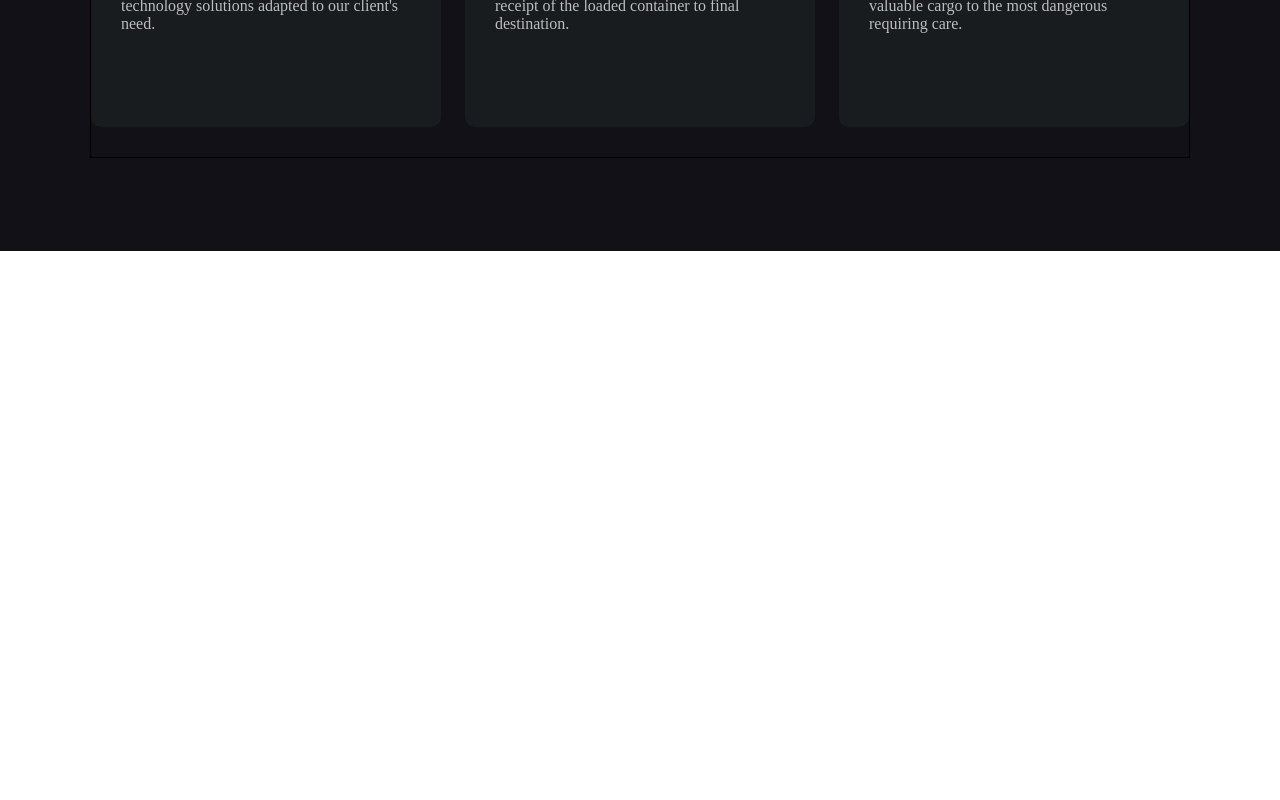
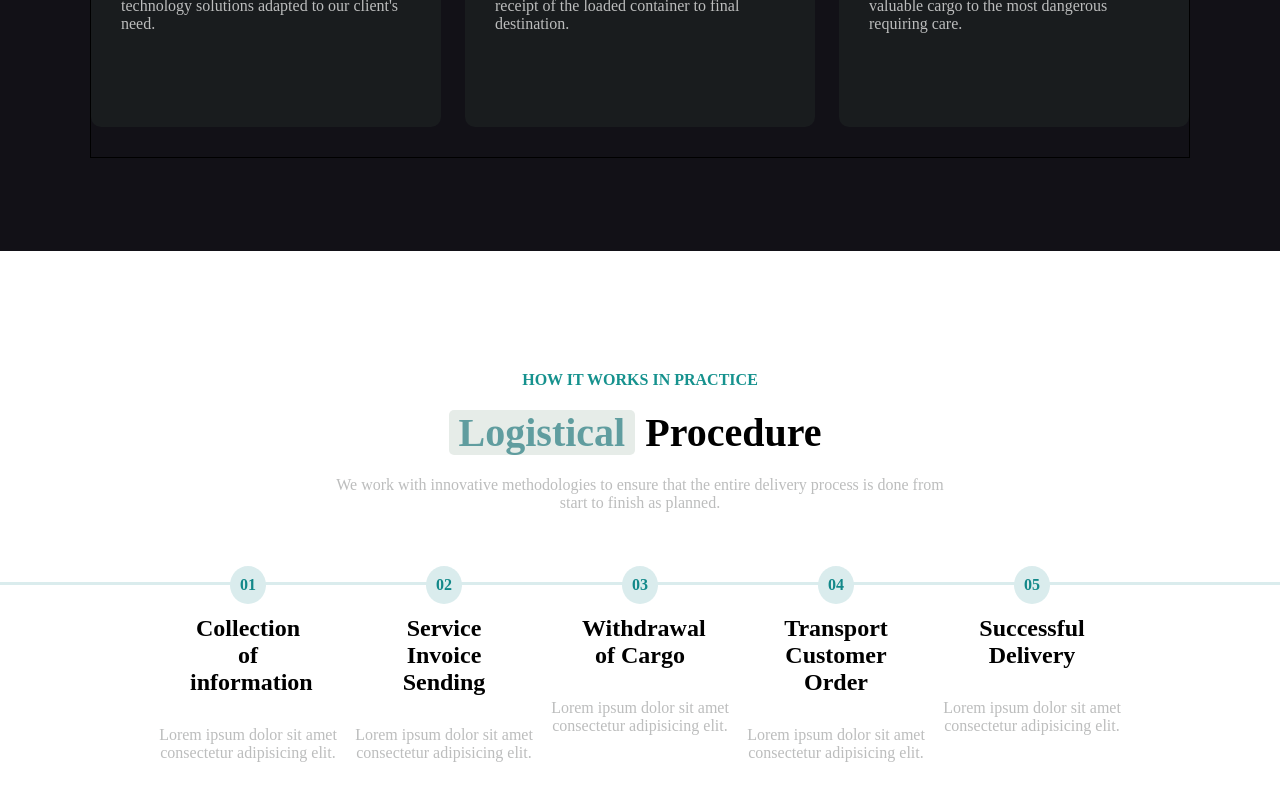
Before and after one commit to Zanco1993/proj-html-vuejs, a Vue app: page / in a window 1280 px wide. Shown: the part 1954-2754 px from the top of the page. Before the commit the page ends 2205 px from the top, so only its background shows below. Built offline with nearby package versions, Linux system fonts and the light colour scheme.

Commit message:
logistical procedure complete

```diff
--- a/src/App.vue
+++ b/src/App.vue
@@ -3,19 +3,22 @@
     <header-app />
     <certification-app />
     <service-app />
+    <logistical-app />
   </div>
 </template>
 
 <script>
 import HeaderApp from "./components/HeaderApp.vue";
 import CertificationApp from "./components/CertificationApp.vue";
-import ServiceApp from './components/ServiceApp.vue'
+import ServiceApp from './components/ServiceApp.vue';
+import LogisticalApp from './components/LogisticalApp.vue';
 export default {
   name: "App",
   components: {
     HeaderApp,
     CertificationApp,
-    ServiceApp
+    ServiceApp,
+    LogisticalApp
   },
 };
 </script>
--- a/src/components/CertificationApp.vue
+++ b/src/components/CertificationApp.vue
@@ -1,5 +1,6 @@
 <template>
-  <div class="container certified">
+  <div class="container">
+    <div class="certified">
       <div class="info-stories">
         <p class="font-mini-title"><strong>who we are</strong></p>
 
@@ -9,30 +10,32 @@
         <span class="font-title">in Transport</span>
 
         <p>
-        Lorem ipsum, dolor sit amet consectetur adipisicing elit. Quidem tempora
-        corrupti repellendus autem? Placeat id, deserunt, quisquam dolores
-        maxime aperiam delectus provident quam illum minus deleniti expedita in
-        dolor ea?
+          Lorem ipsum, dolor sit amet consectetur adipisicing elit. Quidem
+          tempora corrupti repellendus autem? Placeat id, deserunt, quisquam
+          dolores maxime aperiam delectus provident quam illum minus deleniti
+          expedita in dolor ea?
         </p>
         <p>
-        Lorem ipsum, dolor sit amet consectetur adipisicing elit. Quidem tempora
-        corrupti repellendus autem? Placeat id, deserunt, quisquam dolores
-        maxime aperiam delectus provident quam illum minus deleniti expedita in
-        dolor ea?
+          Lorem ipsum, dolor sit amet consectetur adipisicing elit. Quidem
+          tempora corrupti repellendus autem? Placeat id, deserunt, quisquam
+          dolores maxime aperiam delectus provident quam illum minus deleniti
+          expedita in dolor ea?
         </p>
         <div class="more-info">
           <p>
-          <i>Lorem ipsum dolor sit amet, consectetur adipisicing elit. Recusandae
-          fuga repellat, perspiciatis laborum tempora, eius tempore rerum quia
-          minima quaerat maxime quasi? Nemo dolorem, eius delectus natus dolores
-          iste aut.</i>
+            <i
+              >Lorem ipsum dolor sit amet, consectetur adipisicing elit.
+              Recusandae fuga repellat, perspiciatis laborum tempora, eius
+              tempore rerum quia minima quaerat maxime quasi? Nemo dolorem, eius
+              delectus natus dolores iste aut.</i
+            >
           </p>
         </div>
         <p>
           Lorem ipsum dolor sit amet consectetur adipisicing elit. Atque optio
           nihil minus nesciunt perferendis commodi praesentium labore officiis
-        quos illum expedita alias iure modi delectus, quaerat vel nostrum minima
-        vitae.
+          quos illum expedita alias iure modi delectus, quaerat vel nostrum
+          minima vitae.
         </p>
 
         <ul>
@@ -76,10 +79,10 @@
 
         <h3>Certifications</h3>
         <div class="inner-image">
-          <img src="../assets/certificate.png" alt="">
-          <img src="../assets/certificate.png" alt="">
+          <img src="../assets/certificate.png" alt="" />
+          <img src="../assets/certificate.png" alt="" />
         </div>
-
+      </div>
     </div>
   </div>
 </template>
--- /dev/null
+++ b/src/components/LogisticalApp.vue
@@ -0,0 +1,63 @@
+<template>
+  <div>
+    <div class="logistical">
+      <div class="info-stories">
+        <p class="font-mini-title"><strong>how it works in practice</strong></p>
+
+        <span class="bg-title font-title">Logistical</span>
+        <span class="font-title">Procedure</span>
+
+        <p>
+          We work with innovative methodologies to ensure that the entire
+          delivery process is done from start to finish as planned.
+        </p>
+      </div>
+    </div>
+
+    <div class="process">
+      <div class="card-info">
+          <h2>Collection of information</h2>
+          <p>Lorem ipsum dolor sit amet consectetur adipisicing elit.</p>
+          <span class="number-process">
+              01
+          </span>
+      </div>
+      <div class="card-info">
+          <h2>Service Invoice Sending</h2>
+          <p>Lorem ipsum dolor sit amet consectetur adipisicing elit.</p>
+          <span class="number-process">
+              02
+          </span>
+      </div>
+      <div class="card-info">
+          <h2>Withdrawal of Cargo</h2>
+          <p>Lorem ipsum dolor sit amet consectetur adipisicing elit.</p>
+          <span class="number-process">
+              03
+          </span>
+      </div>
+      <div class="card-info">
+          <h2>Transport Customer Order</h2>
+          <p>Lorem ipsum dolor sit amet consectetur adipisicing elit.</p>
+          <span class="number-process">
+              04
+          </span>
+      </div>
+      <div class="card-info">
+          <h2>Successful Delivery</h2>
+          <p>Lorem ipsum dolor sit amet consectetur adipisicing elit.</p>
+          <span class="number-process">
+              05
+          </span>
+      </div>
+    </div>
+  </div>
+</template>
+
+<script>
+export default {};
+</script>
+
+<style lang="scss" scoped>
+@import "@/style/logistical.scss";
+</style>
--- a/src/style/certification.scss
+++ b/src/style/certification.scss
@@ -10,6 +10,10 @@
 
         p {
             margin: 20px 0;
+        }
+
+        .font-mini-title {
+            text-transform: uppercase;
         }
 
         .bg-title {
--- /dev/null
+++ b/src/style/logistical.scss
@@ -0,0 +1,64 @@
+@import "./variablesColor.scss";
+
+.logistical {
+    padding-top: 100px;
+    padding-bottom: 50px;
+    width: 820px;
+    margin: 0 auto;
+    text-align: center;
+
+    .info-stories {
+        padding-right: 20px;
+        padding: 0 100px;
+
+        p {
+            margin: 20px 0;
+        }
+
+        .font-mini-title {
+            text-transform: uppercase;
+        }
+
+        .bg-title {
+            color: $breakerbay;
+            background-color: $GrayNurse;
+            border-radius: 5px;
+        }
+
+        .font-title {
+            font-size: 40px;
+            font-weight: bold;
+            padding: 0 10px;
+        }
+    }
+}
+
+.process {
+    width: 100%;
+    border-top: 3px solid #DAECED;
+    padding: 0 150px;
+    display: flex;
+    margin-bottom: 100px;
+
+    .card-info {
+        width: calc(100% / 5);
+        text-align: center;
+        position: relative;
+
+        h2 {
+            padding: 30px 40px;
+        }
+
+        .number-process {
+            position: absolute;
+            top: 0;
+            left: 50%;
+            transform: translate(-50%, -50%);
+            background-color: #DAECED;
+            color: #128889;
+            padding: 10px;
+            border-radius: 50%;
+            font-weight: bold;
+        }
+    }
+}
```
Lines whose indentation alone changed are shown as unchanged.
